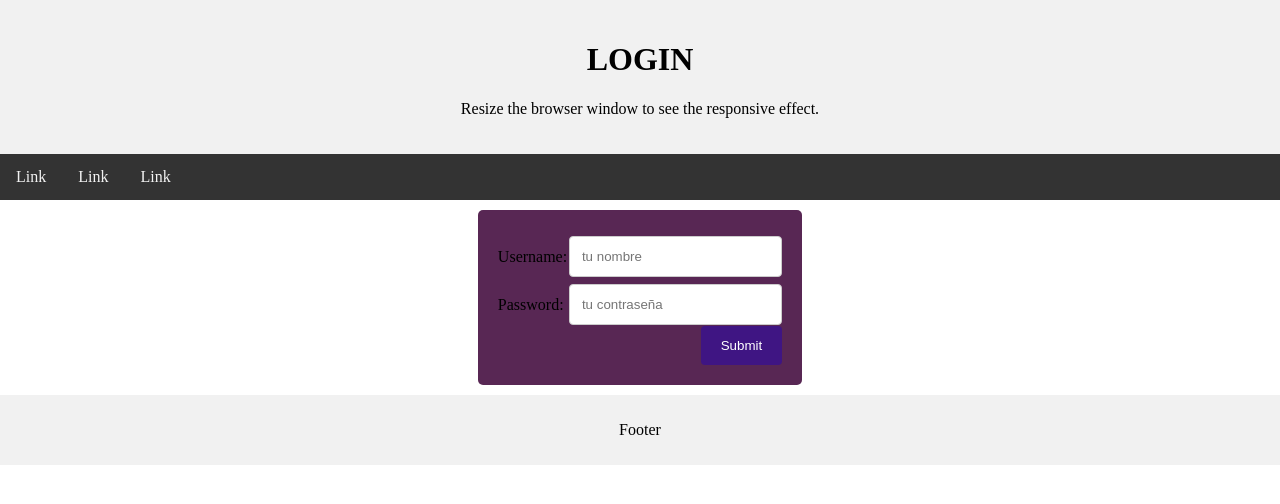
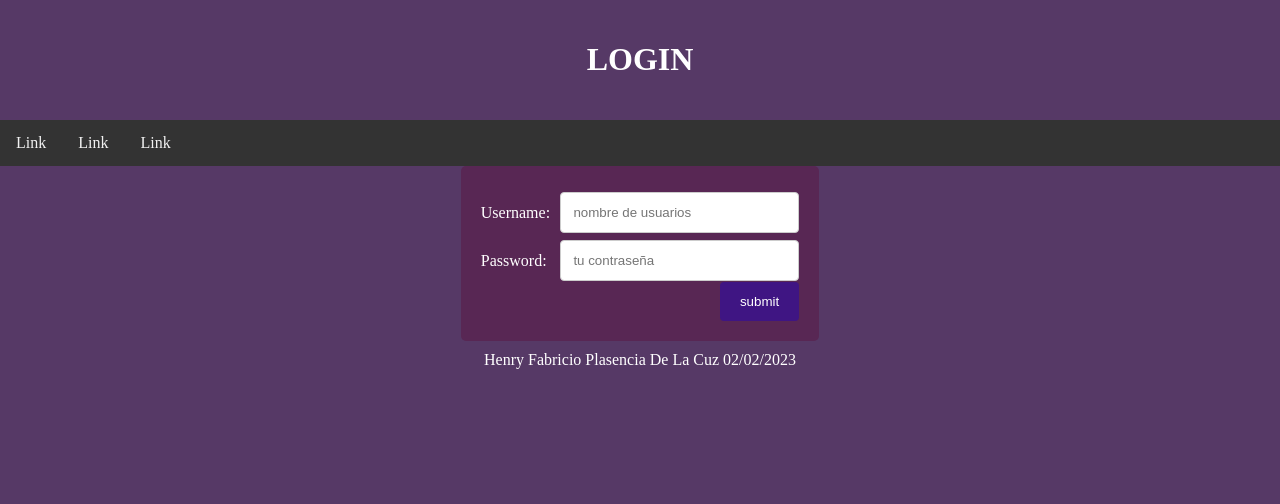
Before and after one commit to Heflaruz/practicaphp.github.io, a PHP site: page / in a window 1280 px wide. Shown: the top 504 px of the page. Run offline with PHP 8.4, Linux system fonts and the light colour scheme.

Commit message:
logeobien

```diff
--- a/index.php
+++ b/index.php
@@ -10,7 +10,6 @@
 
 <div class="header">
   <h1>LOGIN</h1>
-  <p>Resize the browser window to see the responsive effect.</p>
 </div>
 
 <div class="topnav">
@@ -25,47 +24,51 @@
 
   <div class="column middle">
     <!--<div class="parriva"></div>-->
-    <?php //no se ha enviado el formulario aun
-     if (!isset($_POST['submit'])) { ?>
     <div class="container">
-        <form action="index.php" method="post">
+      <?php //no se ha enviado el formulario aun
+      if (!isset($_POST['submit'])) { ?>
+        <form action="" method="post">
           <div class="rowo">
               <div class="col-25">
-                <label for="username">Username:</label>
+                <label>Username:</label>
               </div>
               <div class="col-75">
-                <input type="text" id="username" name="username" placeholder="tu nombre">
+                <input type="text" id="username" name="username" placeholder="nombre de usuarios">
               </div>
           </div>
           <div class="rowo">
             <div class="col-25">
-              <label for="pwd">Password:</label>
+              <label>Password:</label>
             </div>
             <div class="col-75">
               <input type="password" id="pwd" name="pwd" placeholder="tu contraseña">
             </div>
           </div>
           <div class="rowo">
-          <input type="submit" value="Submit">
+            <input type="submit" value="submit" name="submit">
           </div>
-        </div>
         </form>
       <?php
           }else{
 
               //formulario enviado
-              echo "Nombre: {$_POST['username']}";
-              echo "<br>";
-              echo "Apellidos: " . $_POST['pwd'] ."<br>";
+              echo "<h1>LOGIN VALIDO</h1>";
+              echo "<p>"."Usuario: {$_POST['username']}"."</p>";
+              echo "<p>"."contraseña: " . $_POST['pwd'] ."</p>";
             }
-      ?>
+       ?>
     </div>
+  </div>
+
 
   <div class="column side">
   </div>
 </div>
 <div class="footer">
-    <p>Footer</p>
+    <?php
+    echo "Henry Fabricio Plasencia De La Cuz  ". date("d/m/Y") ;
+    ?>
+
   </div>
 
 </body>
--- /dev/null
+++ b/scripssql/usuarios.sql
@@ -0,0 +1,3 @@
+/*Se crearan los siguientes usuarios*/
+INSERT INTO peludines.users (`name`, `password`, `email`, `created`) VALUES ('alumno', 'alumno', 'alumno@europa.es', NOW());
+INSERT INTO peludines.users (`name`, `password`, `email`, `created`) VALUES ('profesor', 'profesor', 'profesor@europa.es', NOW());
--- a/styles.css
+++ b/styles.css
@@ -4,11 +4,12 @@
 
   body {
     margin: 0;
+    background-color: rgb(86, 57, 102);
+    color:white;
   }
 
   /* Style the header */
   .header {
-    background-color: #f1f1f1;
     padding: 20px;
     text-align: center;
   }
@@ -43,15 +44,16 @@
 
   /* Left and right column */
   .column.side {
-    width: 25%;
+    width: 30%;
   }
 
   /* Middle column */
   .column.middle {
-    width: 50%;
-    display: flex;
+    width: 40%;
+    padding: 0% 6% 0% 6%;
+    /*display: flex;
     align-items: center;
-    justify-content: center;
+    justify-content: center;*/
   }
 
   /* Clear floats after the columns */
@@ -69,7 +71,6 @@
   }
   /* Style the footer */
 .footer {
-    background-color: #f1f1f1;
     padding: 10px;
     text-align: center;
   }
@@ -140,3 +141,4 @@ input[type=text] {
       margin-top: 0;
     }
   }
+  /*cosas de estilo*/
```
Also changed, not shown: scripssql/basededatos.sql (added, +22 -0 lines), README.md.
